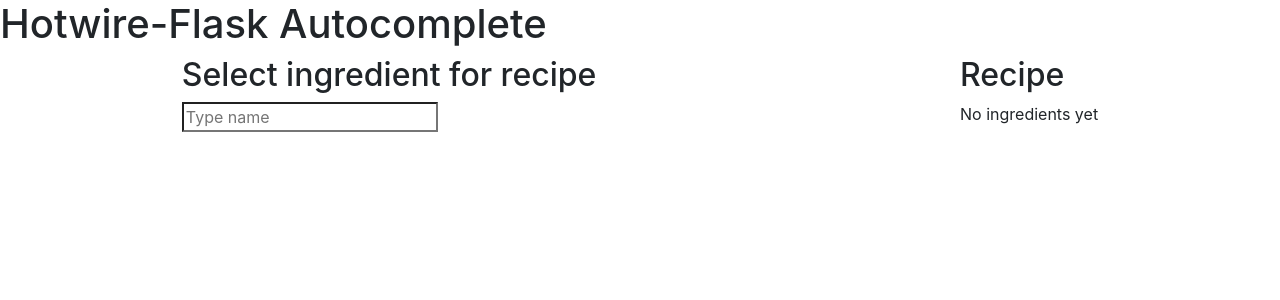
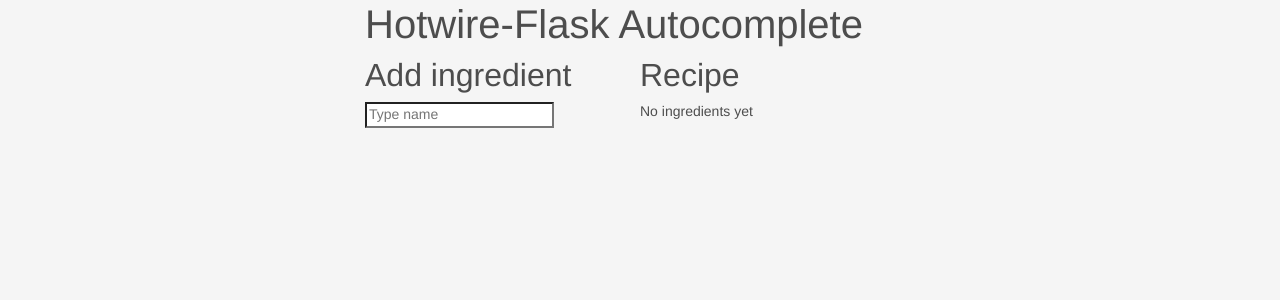
Before and after one commit to eduardovra/hotwire-flask-demo, a Flask app: template turbo-demo/templates/index.html in a window 1280 px wide. Shown: the top 300 px of the page. Run offline with Flask 2, Linux system fonts and the light colour scheme; the template is opened without the code that fills it, so the values that code supplies are empty; some libraries are stand-ins or nearby versions.

Commit message:
Add css to style elements

```diff
--- a/turbo-autocomplete/app.py
+++ b/turbo-autocomplete/app.py
@@ -7,7 +7,6 @@
 
 app = Flask(__name__)
 turbo = Turbo(app)
-
 recipe: DefaultDict[str, int] = defaultdict(int)
 
 @app.route("/")
@@ -18,11 +17,7 @@
 def add(ingredient):
     recipe[ingredient] += 1
 
-    html = render_template('_recipe.html', recipe=recipe)
-
-    return turbo.stream([
-        turbo.replace(html, target='recipe'),
-    ])
+    return render_template('_recipe.html', recipe=recipe)
 
 @app.route("/exclude/<ingredient>")
 def exclude(ingredient):
--- /dev/null
+++ b/turbo-autocomplete/static/index.css
@@ -0,0 +1,33 @@
+html, body {
+  margin: 0;
+  padding: 0;
+}
+
+button {
+  margin: 0;
+  padding: 0;
+  border: 0;
+  background: none;
+  font-size: 100%;
+  vertical-align: baseline;
+  font-family: inherit;
+  font-weight: inherit;
+  color: inherit;
+  -webkit-appearance: none;
+  appearance: none;
+  -webkit-font-smoothing: antialiased;
+  -moz-osx-font-smoothing: grayscale;
+}
+
+body {
+  font: 14px 'Helvetica Neue', Helvetica, Arial, sans-serif;
+  line-height: 1.4em;
+  background: #f5f5f5;
+  color: #4d4d4d;
+  min-width: 230px;
+  max-width: 550px;
+  margin: 0 auto;
+  -webkit-font-smoothing: antialiased;
+  -moz-osx-font-smoothing: grayscale;
+  font-weight: 300;
+}
--- a/turbo-autocomplete/templates/_search.html
+++ b/turbo-autocomplete/templates/_search.html
@@ -1,7 +1,7 @@
 <turbo-frame id="search-results">
   {% for ingredient in ingredients %}
     <div>
-      <a href="{{ url_for('add', ingredient=ingredient.name) }}">
+      <a href="{{ url_for('add', ingredient=ingredient.name) }}" data-turbo-frame="recipe">
         <strong>{{ ingredient.strong }}</strong>{{ ingredient.non_strong }}
       </a>
     </div>
--- a/turbo-autocomplete/templates/index.html
+++ b/turbo-autocomplete/templates/index.html
@@ -6,6 +6,7 @@
       integrity="sha384-Gn5384xqQ1aoWXA+058RXPxPg6fy4IWvTNh0E263XmFcJlSAwiGgFAW/dAiS6JXm"
       crossorigin="anonymous"
     >
+    <link rel="stylesheet" href="{{ url_for('static', filename='index.css') }}">
 
     {{ turbo() }}
 
@@ -38,9 +39,9 @@
       Hotwire-Flask Autocomplete
     </h1>
 
-    <div style="display: flex; justify-content: space-around;"">
-      <div>
-        <h2>Select ingredient for recipe</h2>
+    <div style="display: flex; justify-content: space-around;" class="content">
+      <div style="flex: 1;">
+        <h2>Add ingredient</h2>
 
         <div data-controller="search" data-search-url-value="{{ url_for('search') }}?q=%s">
           <input type="search" placeholder="Type name" data-action="search#findResults" />
@@ -48,9 +49,11 @@
         </div>
       </div>
 
-      <div>
+      <div style="flex: 1;">
         <h2>Recipe</h2>
-        <ul class="list-group">{% include '_recipe.html' %}</ul>
+        <ul class="list-group">
+          {% include '_recipe.html' %}
+        </ul>
       </div>
     </div>
   </body>
```
